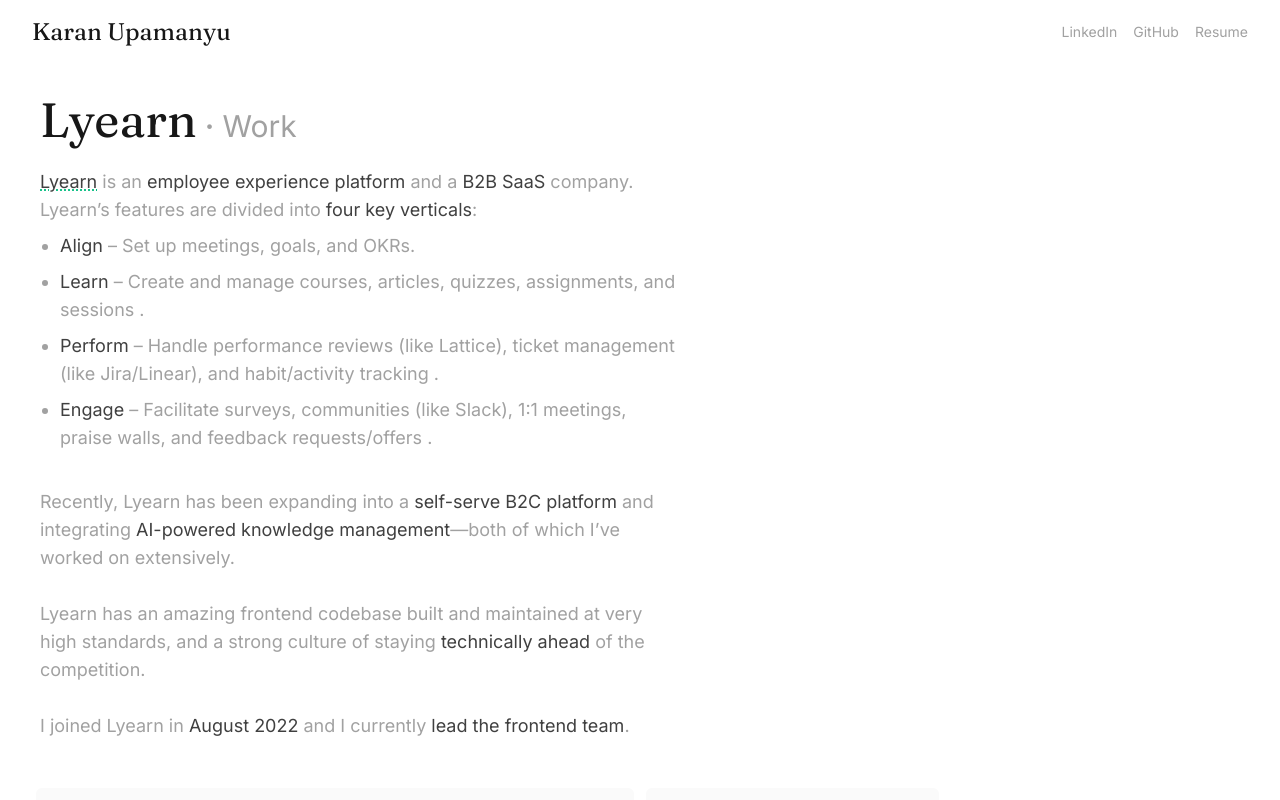
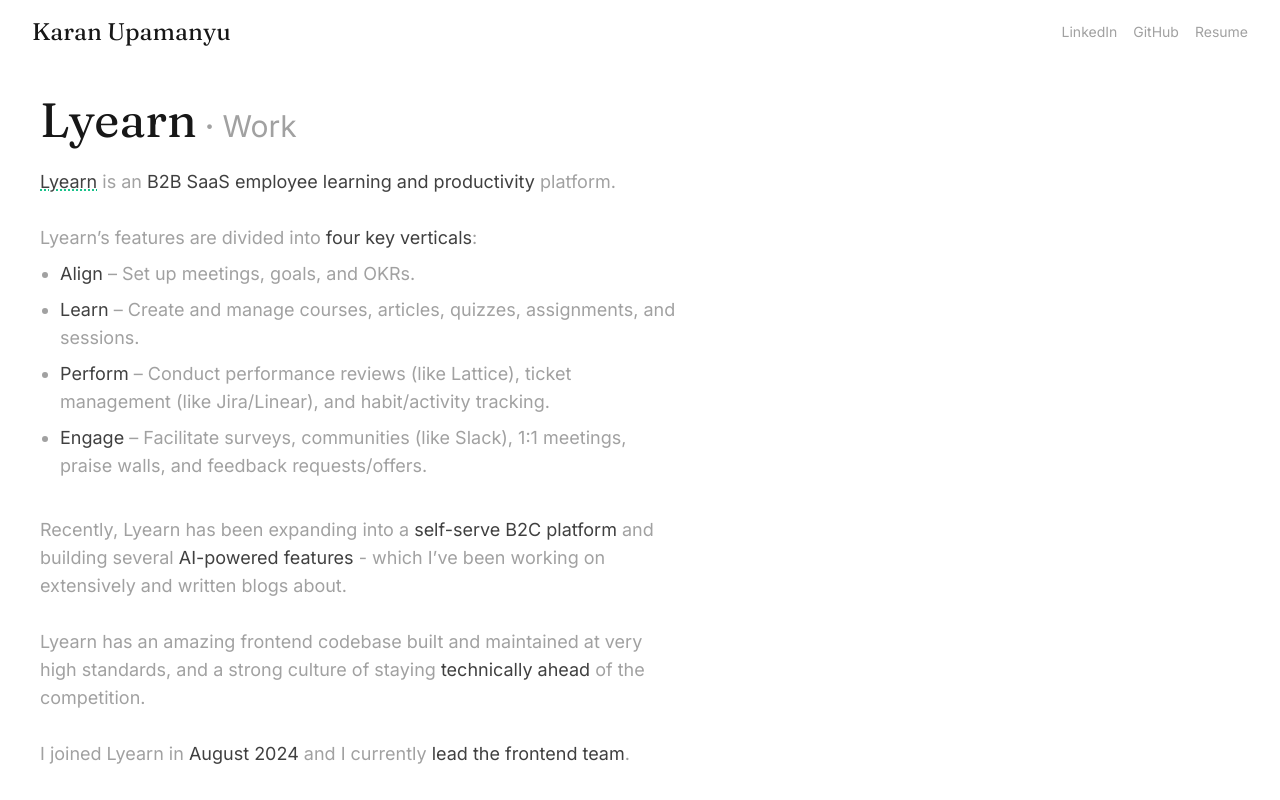
Before and after one commit to KaranUpamanyu/Folio, a Next.js app: page /lyearn in a window 1280 px wide. Shown: the top 800 px of the page. Built offline with nearby package versions, Linux system fonts and the light colour scheme.

Commit message:
feat: update Lyearn page's description

```diff
--- a/src/app/lyearn/page.tsx
+++ b/src/app/lyearn/page.tsx
@@ -23,9 +23,12 @@
         </a>
       </span>{" "}
       is an{" "}
-      <span className="text-neutral-700">employee experience platform</span> and
-      a <span className="text-neutral-700">B2B SaaS</span> company.
+      <span className="text-neutral-700">
+        B2B SaaS employee learning and productivity
+      </span>{" "}
+      platform.
     </p>
+    <br />
     <p>
       Lyearn’s features are divided into{" "}
       <span className="text-neutral-700">four key verticals</span>:
@@ -37,26 +40,26 @@
       </li>
       <li>
         <span className="text-neutral-700">Learn</span> – Create and manage
-        courses, articles, quizzes, assignments, and sessions .
+        courses, articles, quizzes, assignments, and sessions.
       </li>
       <li>
-        <span className="text-neutral-700">Perform</span> – Handle performance
+        <span className="text-neutral-700">Perform</span> – Conduct performance
         reviews (like Lattice), ticket management (like Jira/Linear), and
-        habit/activity tracking .
+        habit/activity tracking.
       </li>
       <li>
         <span className="text-neutral-700">Engage</span> – Facilitate surveys,
         communities (like Slack), 1:1 meetings, praise walls, and feedback
-        requests/offers .
+        requests/offers.
       </li>
     </ul>
     <br />
     <p>
       Recently, Lyearn has been expanding into a{" "}
       <span className="text-neutral-700">self-serve B2C platform</span> and
-      integrating{" "}
-      <span className="text-neutral-700">AI-powered knowledge management</span>
-      —both of which I’ve worked on extensively.
+      building several{" "}
+      <span className="text-neutral-700">AI-powered features</span> - which I’ve
+      been working on extensively and written blogs about.
     </p>
     <br />
     <p>
@@ -67,7 +70,7 @@
     </p>
     <br />
     <p>
-      I joined Lyearn in <span className="text-neutral-700">August 2022</span>{" "}
+      I joined Lyearn in <span className="text-neutral-700">August 2024</span>{" "}
       and I currently{" "}
       <span className="text-neutral-700">lead the frontend team</span>.
     </p>
```
